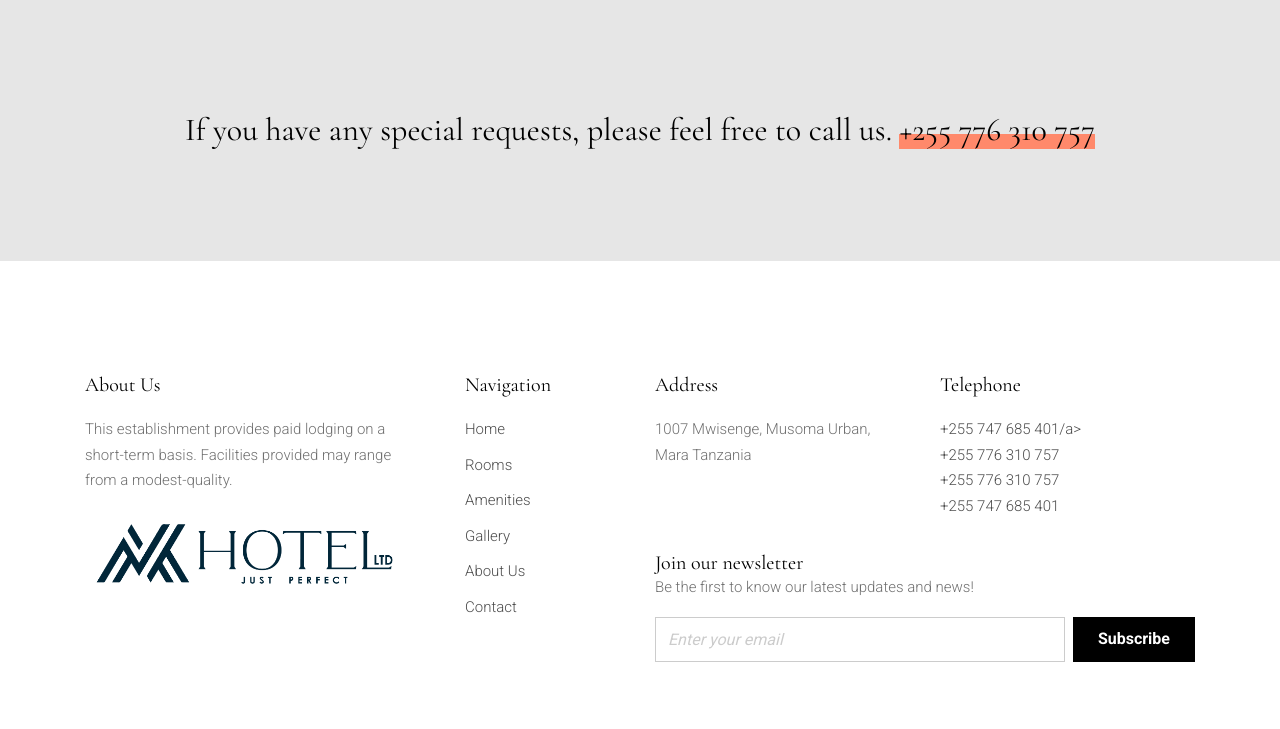
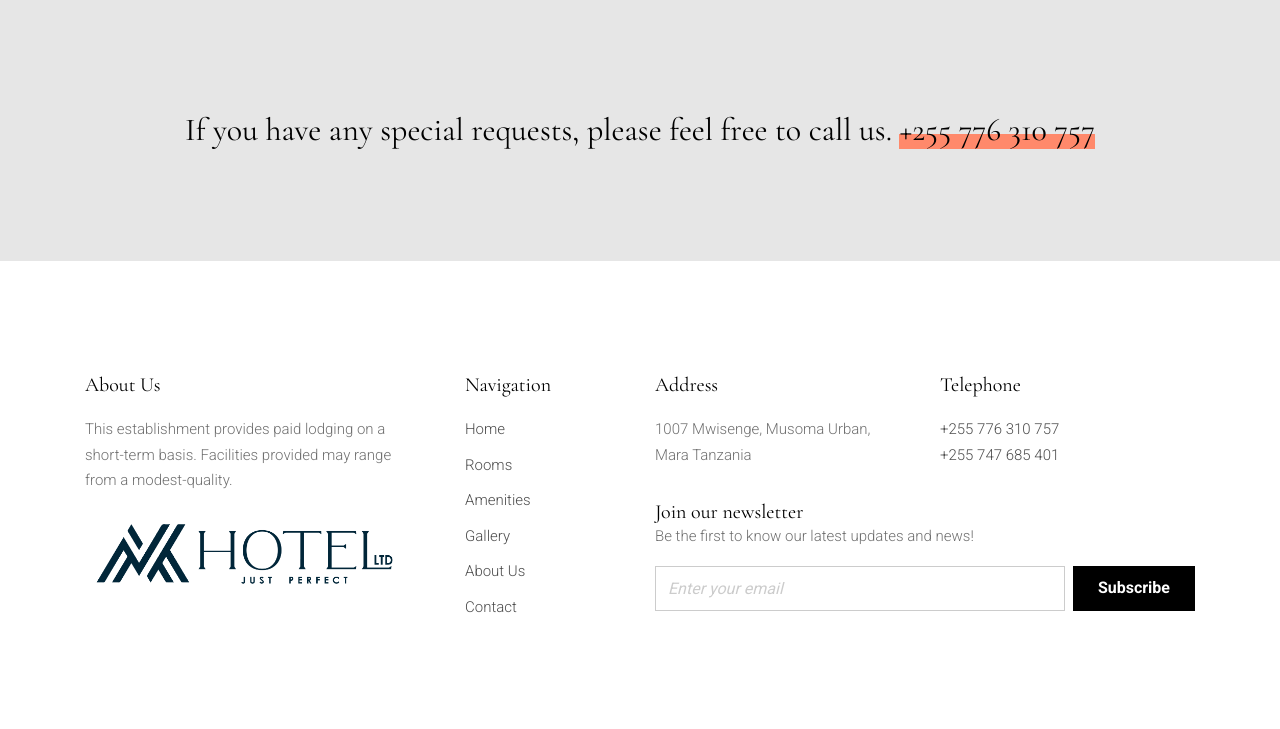
Before and after one commit to davidmise/mk_hotel, a PHP site: page / in a window 1280 px wide. Shown: the part 4709-5438 px from the top of the page. Run offline with PHP 8.4, Linux system fonts and the light colour scheme; data that the repository does not hold is empty; some web fonts are replaced.

Commit message:
removed anchor tag

```diff
--- a/index.php
+++ b/index.php
@@ -613,11 +613,8 @@
                   <div class="col-md-6">
                     <h3>Telephone</h3>
                     <p>
-                      <a href="#">+255 747 685 401/a> <br>
-                      <a href="#">+255 776 310 757</a> <br>
                       <a href="#">+255 776 310 757</a> <br>
                       <a href="#">+255 747 685 401</a>
-
                     </p>
                   </div>
                 </div>
```
